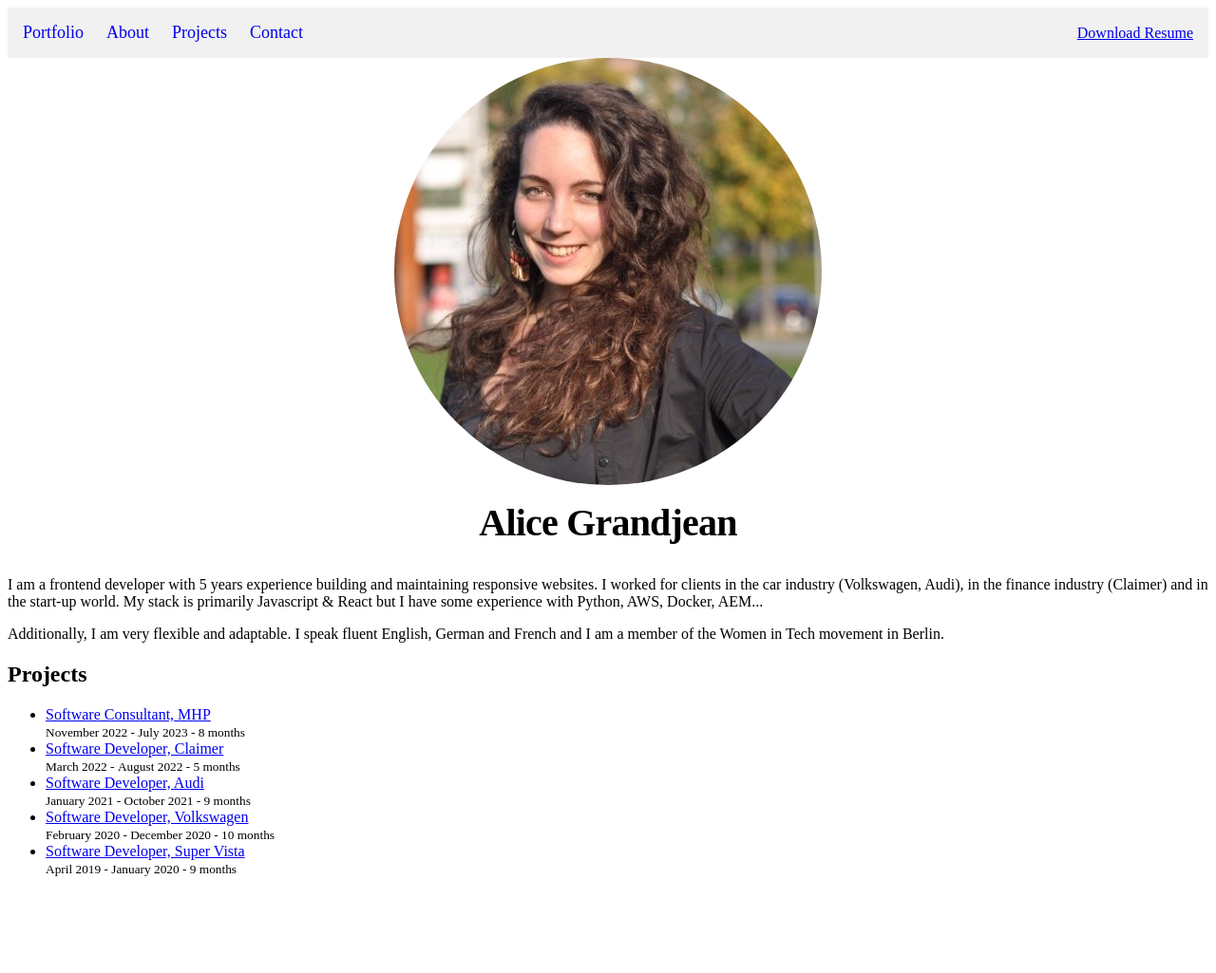
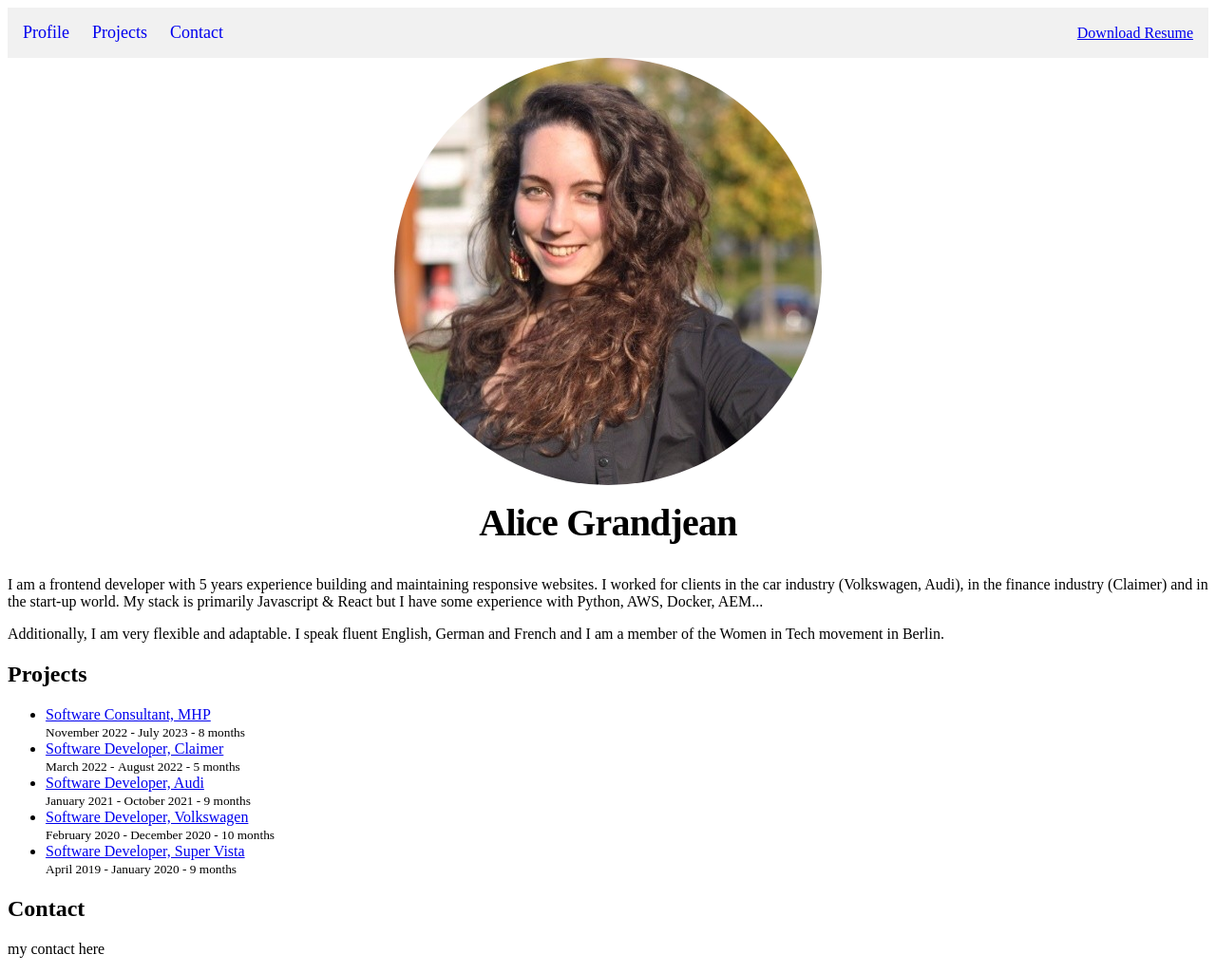
Before and after one commit to AliceGdj/projects-portfolio, a Next.js app: page / in a window 1280 px wide. Shown: the whole page at 95% size. Before the commit the page ends 940 px from the top, so only its background shows below. Built offline with nearby package versions, Linux system fonts and the light colour scheme.

Commit message:
refactor components

```diff
--- /dev/null
+++ b/src/components/contact.tsx
@@ -0,0 +1,14 @@
+import React from 'react';
+
+export default function Contact () {
+  return (
+    <div>
+      <section>
+        <h2>Contact</h2>
+        <p>
+            my contact here
+        </p>
+      </section>
+    </div>
+  );
+}
--- a/src/components/navbar.tsx
+++ b/src/components/navbar.tsx
@@ -4,11 +4,7 @@ import NavItem from './navItem';
 
 const MENU_LIST = [
     {
-        text: "Portfolio",
-        href: "/"
-    },
-    {
-        text: "About",
+        text: "Profile",
         href: "/"
     },
     {
--- /dev/null
+++ b/src/components/profile.tsx
@@ -0,0 +1,28 @@
+import React from 'react';
+import Image from 'next/image';
+import styles from '../pages/index.module.css';
+import utilStyles from '../styles/utils.module.css';
+
+const name = 'Alice Grandjean';
+
+export default function Profile () {
+  return (
+    <div>
+      <header className={styles.headerImage}>
+          <Image
+              priority
+              src="/images/profile.jpeg"
+              className={utilStyles.borderCircle}
+              height={450}
+              width={450}
+              alt=""
+          />
+          <h1 className={utilStyles.heading2Xl}>{name}</h1>
+      </header>
+      <section>
+        <p>I am a frontend developer with {new Date().getFullYear()-2019} years experience building and maintaining responsive websites. I worked for clients in the car industry (Volkswagen, Audi), in the finance industry (Claimer) and in the start-up world. My stack is primarily Javascript & React but I have some experience with Python, AWS, Docker, AEM...</p>
+        <p>Additionally, I am very flexible and adaptable. I speak fluent English, German and French and I am a member of the Women in Tech movement in Berlin.</p>
+      </section>
+    </div>
+  );
+}
--- /dev/null
+++ b/src/components/projects.tsx
@@ -0,0 +1,31 @@
+import React from 'react';
+import Link from 'next/link';
+import { FormattedDate, DateInterval } from '../components/date';
+import { ProjectDataInfo } from '../types/projectDataTypes';
+
+export default function Projects ({ allProjectsData }: { allProjectsData: ProjectDataInfo[]}) {
+  return (
+    <div>
+      <section>
+        <h2>Projects</h2>
+        <ul>
+          {allProjectsData.map(({ id, dateFrom, dateTo, title }) => (
+            <li key={id}>
+              <Link href={`/projectsData/${id}`}>
+                {title}
+              </Link>
+              <br />
+              <small>
+                <FormattedDate dateString={dateFrom} />
+                &nbsp;-&nbsp;
+                <FormattedDate dateString={dateTo} />
+                &nbsp;-&nbsp;
+                <DateInterval dateStringFrom={dateFrom} dateStringTo={dateTo}/>
+              </small>
+            </li>
+          ))}
+        </ul>
+      </section>
+    </div>
+  );
+}
--- a/src/pages/index.tsx
+++ b/src/pages/index.tsx
@@ -1,14 +1,10 @@
 import React from 'react';
-import Link from 'next/link';
-import { FormattedDate, DateInterval } from '../components/date';
 import { ProjectDataInfo } from '../types/projectDataTypes';
 import { getSortedProjectsData } from '../utils/projectsUtils';
-import Image from 'next/image';
 import { Navbar } from '../components/navbar';
-import styles from './index.module.css';
-import utilStyles from '../styles/utils.module.css';
-
-const name = 'Alice Grandjean';
+import Profile from '../components/profile';
+import Projects from '../components/projects';
+import Contact from '../components/contact';
 
 export async function getStaticProps() {
   const allProjectsData = getSortedProjectsData();
@@ -23,41 +19,9 @@ export default function Home ({ allProjectsData }: { allProjectsData: ProjectDat
   return (
     <div>
         <Navbar />
-      <header className={styles.headerImage}>
-          <Image
-              priority
-              src="/images/profile.jpeg"
-              className={utilStyles.borderCircle}
-              height={450}
-              width={450}
-              alt=""
-          />
-          <h1 className={utilStyles.heading2Xl}>{name}</h1>
-      </header>
-      <section>
-        <p>I am a frontend developer with {new Date().getFullYear()-2019} years experience building and maintaining responsive websites. I worked for clients in the car industry (Volkswagen, Audi), in the finance industry (Claimer) and in the start-up world. My stack is primarily Javascript & React but I have some experience with Python, AWS, Docker, AEM...</p>
-        <p>Additionally, I am very flexible and adaptable. I speak fluent English, German and French and I am a member of the Women in Tech movement in Berlin.</p>
-      </section>
-      <section>
-        <h2>Projects</h2>
-        <ul>
-          {allProjectsData.map(({ id, dateFrom, dateTo, title }) => (
-            <li key={id}>
-              <Link href={`/projectsData/${id}`}>
-                {title}
-              </Link>
-              <br />
-              <small>
-                <FormattedDate dateString={dateFrom} />
-                &nbsp;-&nbsp;
-                <FormattedDate dateString={dateTo} />
-                &nbsp;-&nbsp;
-                <DateInterval dateStringFrom={dateFrom} dateStringTo={dateTo}/>
-              </small>
-            </li>
-          ))}
-        </ul>
-      </section>
+        <Profile />
+        <Projects allProjectsData={allProjectsData}/>
+        <Contact />
     </div>
   );
 }
```
